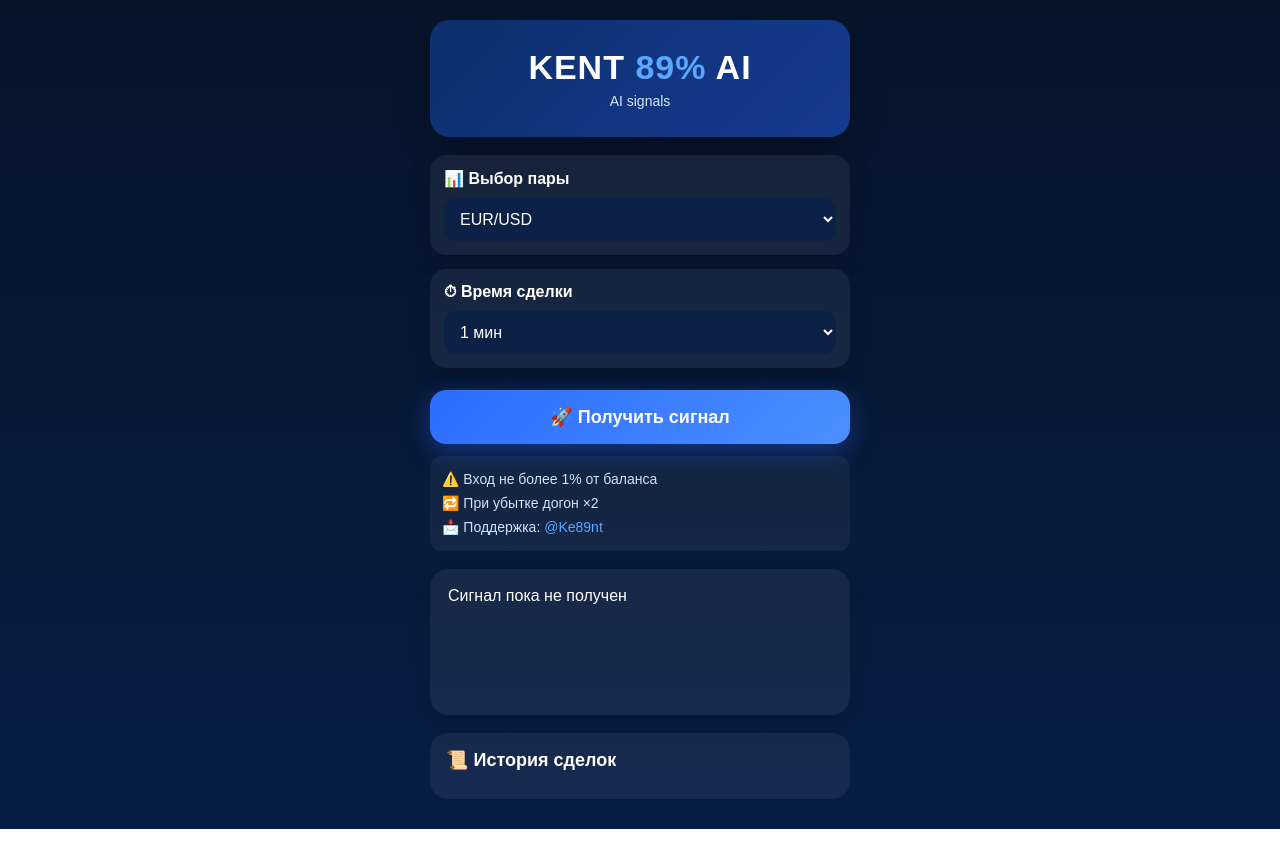
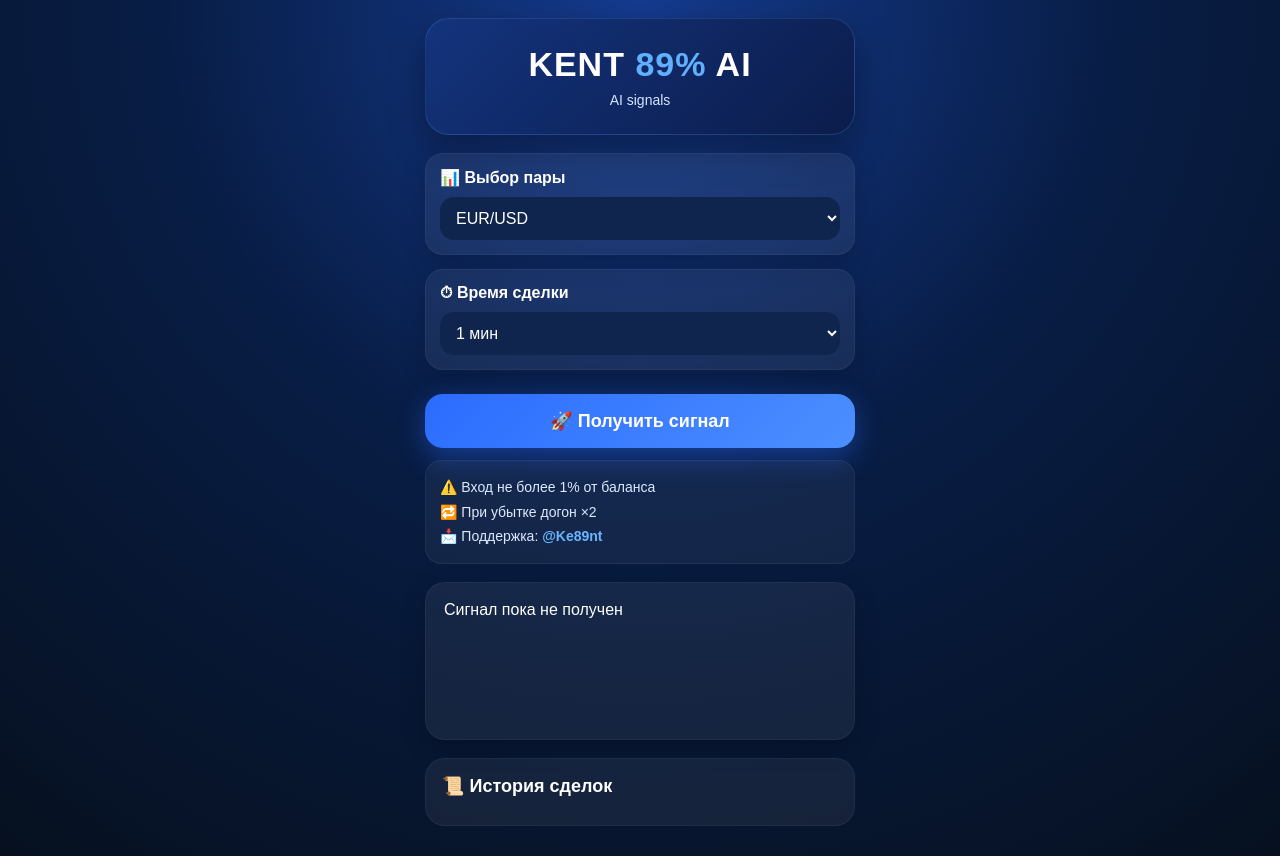
Before and after one commit to sdanniiill-ops/kent-ai-bot, a plain HTML site: page miniapp/index.html in a window 1280 px wide. Before the commit the page ends 829 px from the top, so only its background shows below. Drawn offline with Linux system fonts and the light colour scheme.

Commit message:
Update style.css

```diff
--- a/miniapp/style.css
+++ b/miniapp/style.css
@@ -1,122 +1,147 @@
 body {
   margin: 0;
   font-family: Arial, sans-serif;
-  background: linear-gradient(180deg, #07142a, #081d45);
+  background: radial-gradient(circle at top, #153b90 0%, #081d45 45%, #06101f 100%);
   color: white;
 }
 
 .app {
-  max-width: 420px;
+  max-width: 430px;
   margin: 0 auto;
-  padding: 20px 14px 30px;
+  padding: 18px 14px 30px;
 }
 
 .top-banner {
-  background: linear-gradient(135deg, #0d2f6d, #153b90);
-  border-radius: 20px;
-  padding: 28px 20px;
+  background: linear-gradient(135deg, rgba(20,52,125,0.95), rgba(12,28,73,0.95));
+  border-radius: 24px;
+  padding: 26px 18px;
   text-align: center;
-  box-shadow: 0 10px 30px rgba(0,0,0,0.35);
+  box-shadow: 0 14px 35px rgba(0, 0, 0, 0.35);
   margin-bottom: 18px;
+  border: 1px solid rgba(89,167,255,0.2);
 }
 
 .title {
   font-size: 34px;
-  font-weight: bold;
+  font-weight: 800;
   letter-spacing: 1px;
 }
 
 .title span {
-  color: #59a7ff;
+  color: #61b0ff;
 }
 
 .subtitle {
-  margin-top: 6px;
+  margin-top: 8px;
   color: #d7e6ff;
   font-size: 14px;
 }
 
 .card {
   background: rgba(255,255,255,0.06);
-  border-radius: 16px;
+  border-radius: 18px;
   padding: 14px;
-  box-shadow: 0 6px 20px rgba(0,0,0,0.25);
+  box-shadow: 0 8px 24px rgba(0,0,0,0.22);
   margin-bottom: 14px;
+  border: 1px solid rgba(255,255,255,0.05);
 }
 
 .label {
   font-size: 16px;
   margin-bottom: 10px;
-  font-weight: bold;
+  font-weight: 700;
 }
 
 select {
   width: 100%;
   padding: 12px;
-  border-radius: 12px;
+  border-radius: 14px;
   border: none;
   font-size: 16px;
-  background: #0d2147;
+  background: #10254d;
   color: white;
+  outline: none;
 }
 
 .signal-btn {
   width: 100%;
-  margin-top: 8px;
+  margin-top: 10px;
   padding: 16px;
   background: linear-gradient(135deg, #2b6cff, #4c8fff);
   border: none;
-  border-radius: 16px;
+  border-radius: 18px;
   color: white;
   font-size: 18px;
-  font-weight: bold;
+  font-weight: 800;
   cursor: pointer;
-  box-shadow: 0 8px 24px rgba(43,108,255,0.35);
+  box-shadow: 0 10px 28px rgba(43,108,255,0.4);
 }
 
 .rules-box {
   margin-top: 12px;
   font-size: 14px;
-  color: #cfe2ff;
-  line-height: 1.7;
+  color: #dce9ff;
+  line-height: 1.75;
   text-align: left;
   background: rgba(255,255,255,0.05);
-  padding: 12px;
-  border-radius: 12px;
+  padding: 14px;
+  border-radius: 16px;
+  border: 1px solid rgba(255,255,255,0.05);
 }
 
 .rules-box a {
-  color: #59a7ff;
+  color: #69b5ff;
   text-decoration: none;
+  font-weight: 700;
 }
 
 .signal-box {
   margin-top: 18px;
   background: rgba(255,255,255,0.06);
-  border-radius: 18px;
+  border-radius: 20px;
   padding: 18px;
-  min-height: 110px;
+  min-height: 120px;
   white-space: pre-line;
-  box-shadow: 0 6px 20px rgba(0,0,0,0.25);
+  box-shadow: 0 8px 24px rgba(0,0,0,0.22);
+  border: 1px solid rgba(255,255,255,0.05);
+  font-size: 16px;
 }
 
 .history {
   margin-top: 18px;
   background: rgba(255,255,255,0.06);
-  border-radius: 18px;
+  border-radius: 20px;
   padding: 16px;
+  border: 1px solid rgba(255,255,255,0.05);
 }
 
 .history-title {
   font-size: 18px;
-  font-weight: bold;
+  font-weight: 800;
   margin-bottom: 12px;
 }
 
 .history-item {
   background: rgba(255,255,255,0.05);
-  padding: 10px 12px;
+  padding: 11px 12px;
   border-radius: 12px;
   margin-bottom: 10px;
   font-size: 14px;
 }
+
+.loader {
+  display: flex;
+  align-items: center;
+  gap: 10px;
+  font-size: 18px;
+}
+
+.loader .glass {
+  font-size: 26px;
+  animation: floaty 0.9s infinite alternate;
+}
+
+@keyframes floaty {
+  from { transform: translateY(0px); }
+  to { transform: translateY(-4px); }
+}
```
